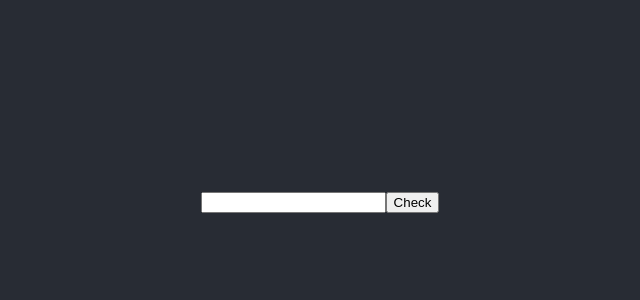
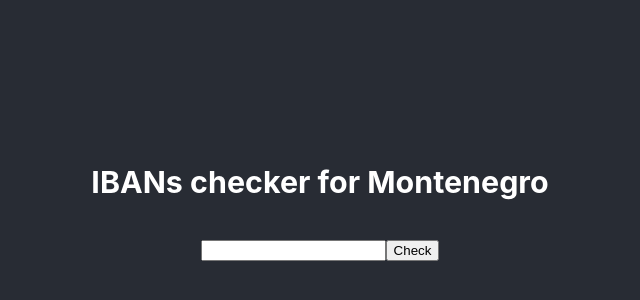
Before and after one commit to evgenyshenets91/ibans-checker, a React (Create React App) app: page / in a window 1280 px wide. Shown: the part 190-490 px from the top of the page, without its empty margins (320-960 px from the left). Built offline with nearby package versions, Linux system fonts and the light colour scheme.

Commit message:
add title in the page

```diff
--- a/src/App.tsx
+++ b/src/App.tsx
@@ -6,6 +6,7 @@ function App() {
   return (
     <div className="App">
       <header className="App-header">
+        <h3>IBANs checker for Montenegro</h3>
         <IBANChecker />
       </header>
     </div>
```
